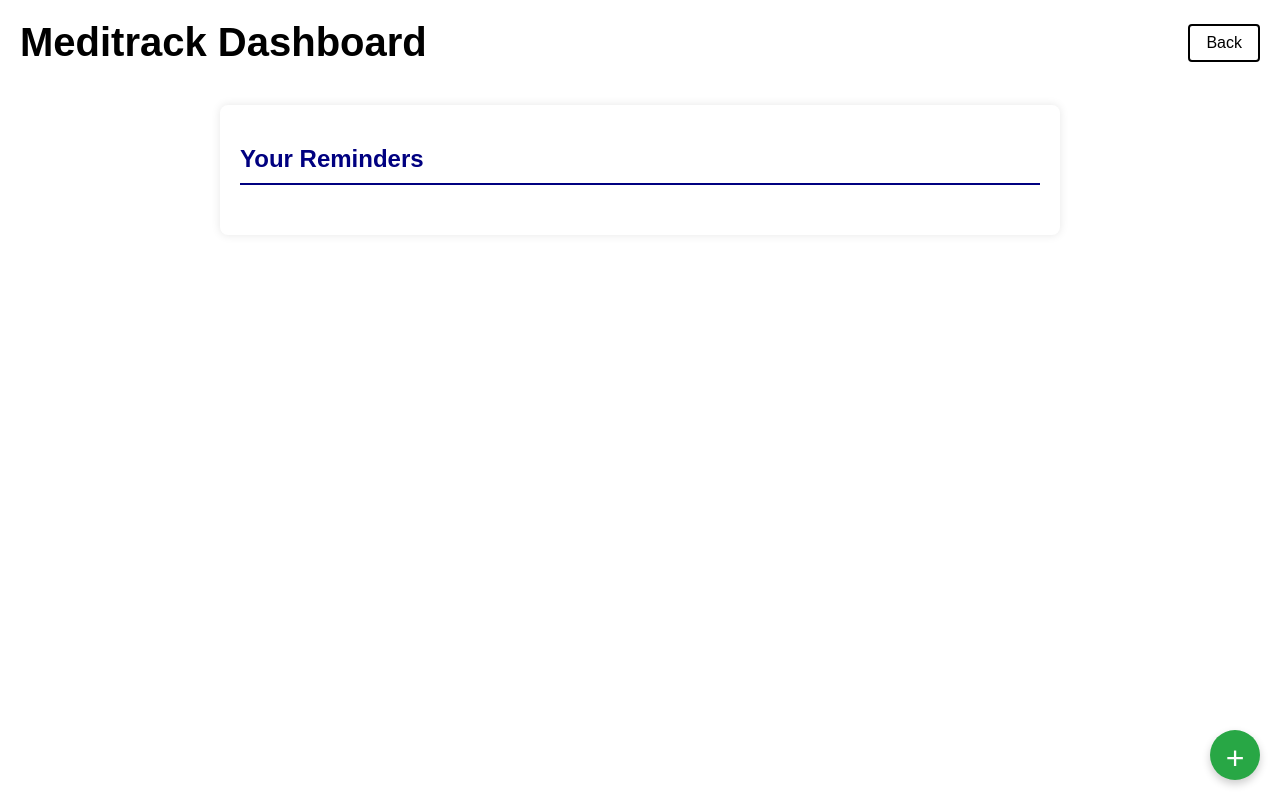
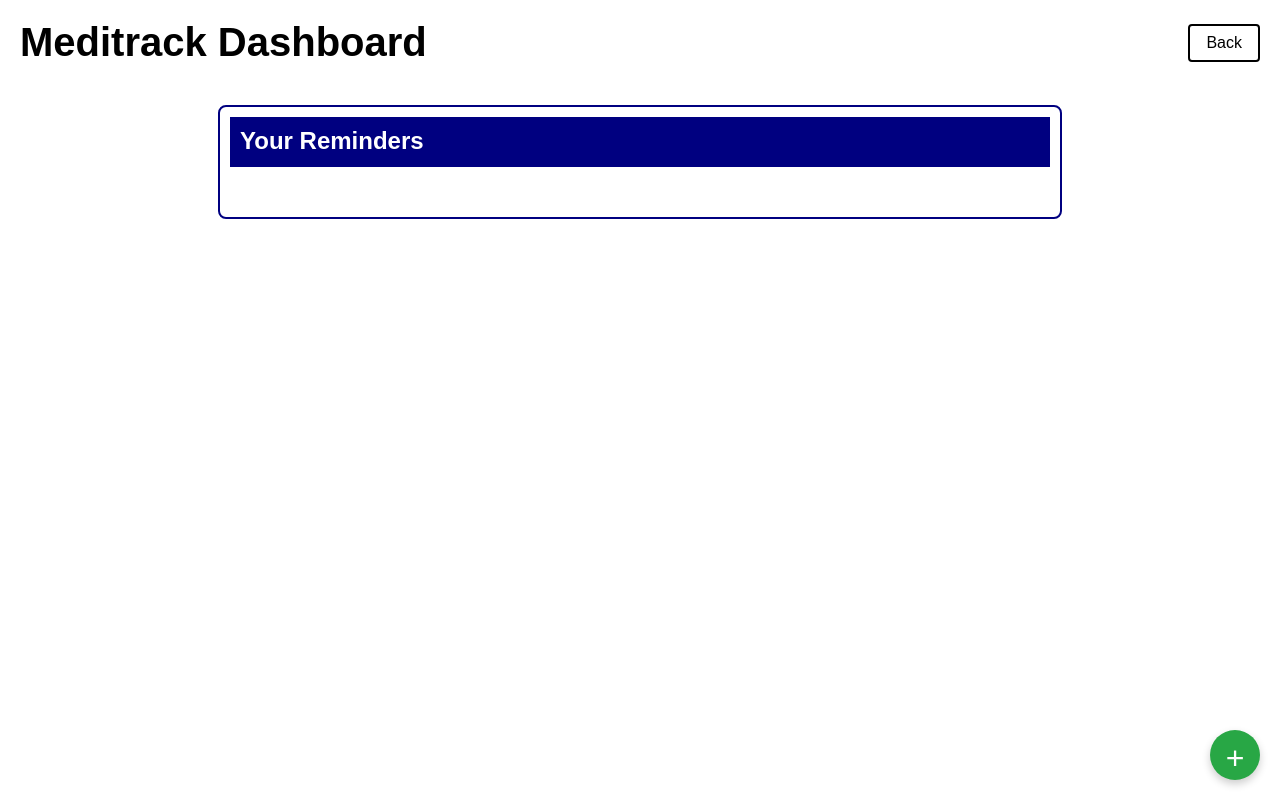
Before and after one commit to EvuriVyshnavi/Meditrack, a plain HTML site: page dashboard.html in a window 1280 px wide. Drawn offline with Linux system fonts and the light colour scheme.

Commit message:
Update styles.css

```diff
--- a/styles.css
+++ b/styles.css
@@ -89,7 +89,7 @@ main {
     padding: 20px;
     background-color: white;
     border-radius: 8px;
-    box-shadow: 0 0 10px rgba(0,0,0,0.1);
+    border: 2px solid #000080;
 }
 
 section {
@@ -100,6 +100,10 @@ h2 {
     color: #000080;
     border-bottom: 2px solid #000080;
     padding-bottom: 10px;
+    background-color:#000080;
+    color: white;
+    padding: 10px;
+    margin: -10px -10px 20px -10px;
 }
 
 form {
```
